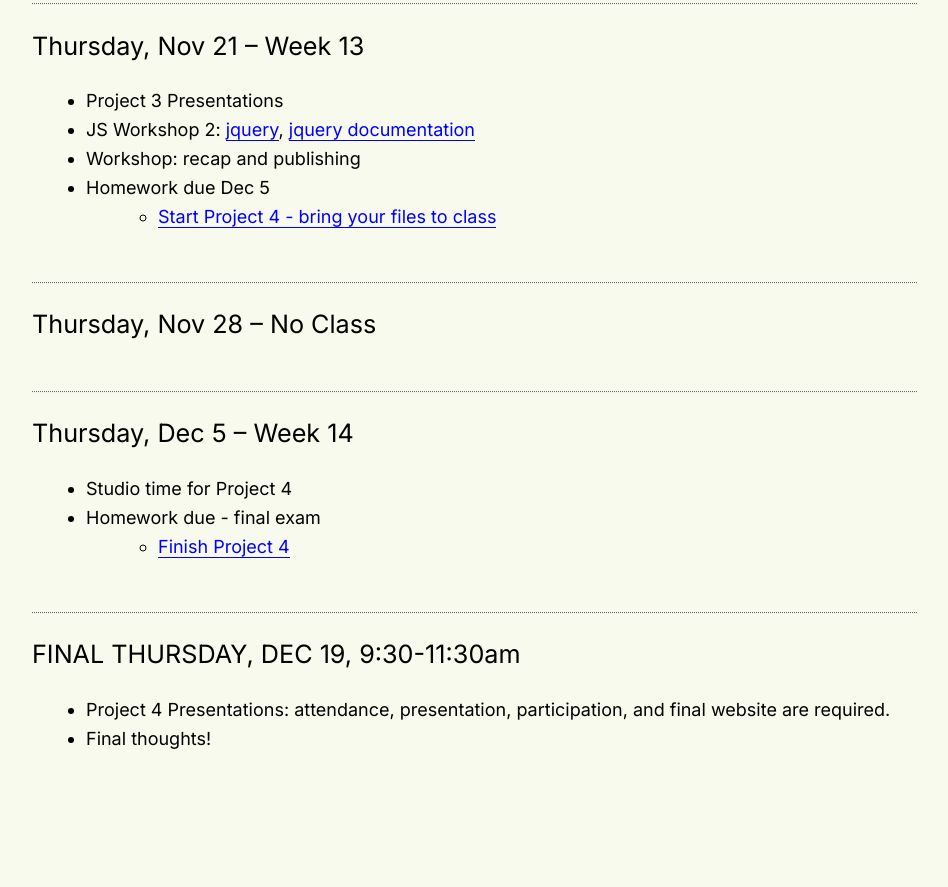
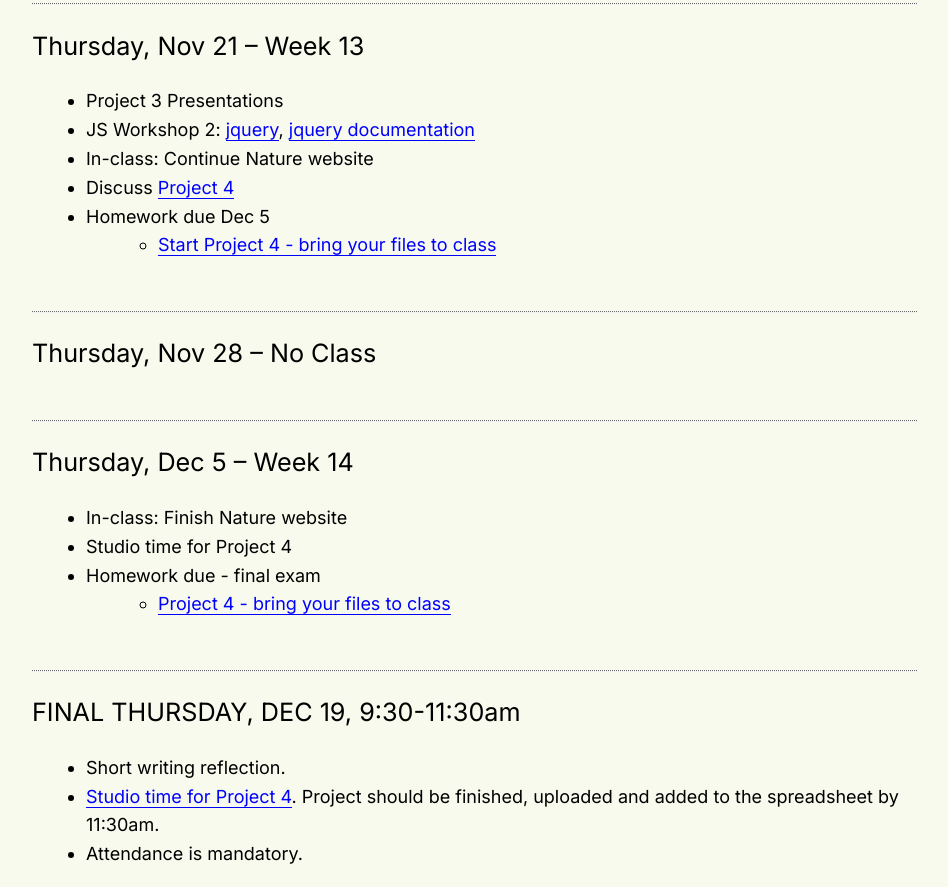
Before and after one commit to fordhamweb/fordhamweb.github.io, a plain HTML site: page calendar.html in a window 1280 px wide. Shown: the part 4163-5050 px from the top of the page, without its empty margins (313-1261 px from the left). Before the commit the page ends 4935 px from the top, so only its background shows below. Drawn offline with nearby package versions, Linux system fonts and the light colour scheme.

Commit message:
Update calendar.html

```diff
--- a/calendar.html
+++ b/calendar.html
@@ -193,11 +193,12 @@
   <ul>
     <li>Project 3 Presentations</li>
     <li>JS Workshop 2: <a href="https://www.w3schools.com/jquery/default.asp" target="_blank">jquery</a>, <a href="https://api.jquery.com/category/effects/" target="_blank">jquery documentation</a></li>
+    <li>In-class: Continue Nature website</li>
     <!--<li>Sources: <a href="https://mstrieby.myportfolio.com/conifers-test-1" target="_blank">Tree images</a> | <a href="https://www.nwf.org/Educational-Resources/Wildlife-Guide/Plants-and-Fungi/Douglas-Fir" target="_blank">Douglas Fir text</a> | <a href="https://www.nwf.org/Educational-Resources/Wildlife-Guide/Plants-and-Fungi/Longleaf-Pine" target="_blank">Longleaf Pine text</a></li>
     <li><a href="files/nature2.zip" target="_blank">Nature Website Files, part 2</a></li>-->
     <!--<li>Add navigation, final tweaks to Nature website</li>
     <li><a href="files/nature3.zip" target="_blank">Nature Website Files, complete</a></li>-->
-    <li>Workshop: recap and publishing</li>
+    <li>Discuss <a href="projects.html#pr4">Project 4</a></li>
     <li>Homework due Dec 5</li>
     <ul>
       <li><a href="projects.html#pr4">Start Project 4 - bring your files to class</a></li>
@@ -208,19 +209,21 @@
 <!-- -->
 <h2>Thursday, Dec 5 – Week 14</h2>
   <ul>
+    <li>In-class: Finish Nature website</li>
     <li>Studio time for Project 4</li>
     <!--<li><a href="files/nature3.zip" target="_blank">Nature Website Files, complete</a>-->
     <li>Homework due - final exam</li>
     <ul>
-      <li><a href="projects.html#pr4">Finish Project 4</a></li>
+      <li><a href="projects.html#pr4">Project 4 - bring your files to class</a></li>
     </ul>
     </ul>
 <!-- -->
 
 <h2>FINAL THURSDAY, DEC 19, 9:30-11:30am</h2>
   <ul>
-    <li>Project 4 Presentations: attendance, presentation, participation, and final website are required.</li>
-    <li>Final thoughts!</li>
+    <li>Short writing reflection.</li>
+    <li><a href="projects.html#pr4">Studio time for Project 4</a>. Project should be finished, uploaded and added to the spreadsheet by 11:30am.</li>
+    <li>Attendance is mandatory.</li>
     </ul>
 
 
```
